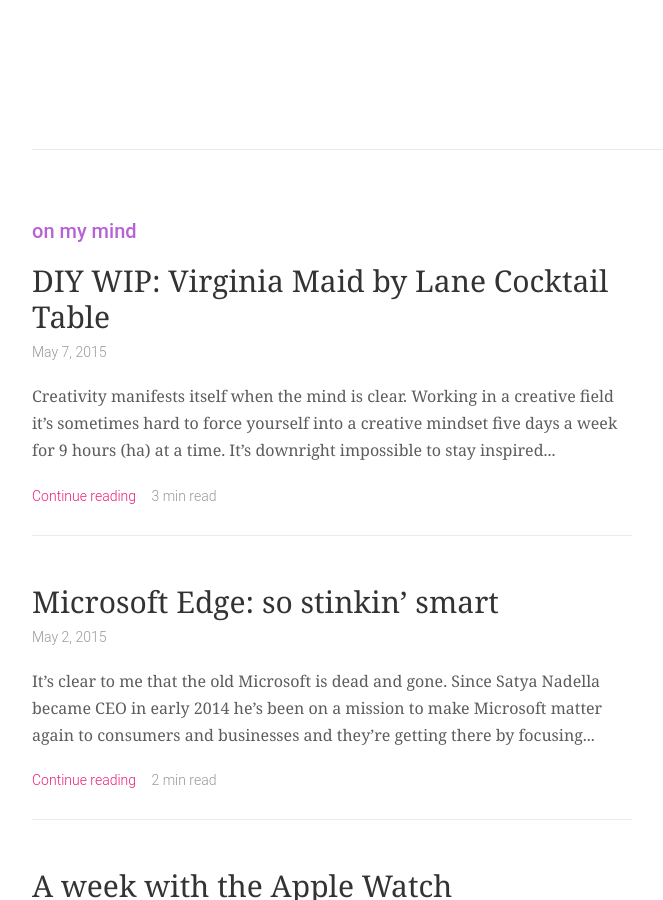
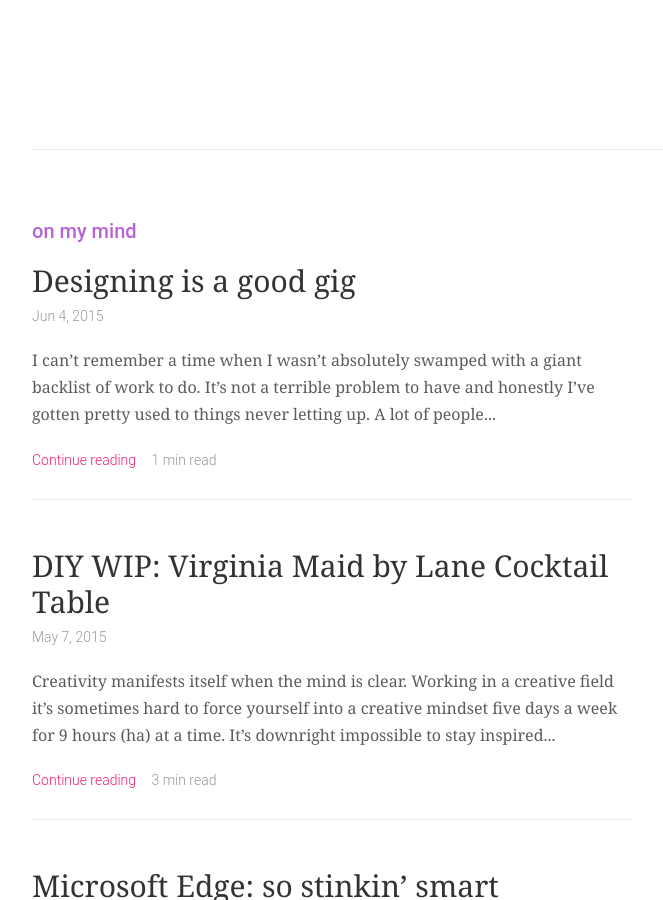
Before and after one commit to joshsadler/blog, a Jekyll site: the page built from index.html, in a window 1280 px wide and 900 px high, scrolled down 471 px. Shown: the whole window, without its empty margins (83-746 px from the left). Built offline with Jekyll 4.4.1, drawn with Linux system fonts in a browser that asks for light colours; the list of posts is cut into pages by our own code; some of the changed lines change nothing that is shown.

Commit message:
new post!

```diff
--- a/_config.yml
+++ b/_config.yml
@@ -3,7 +3,7 @@
 email: joshsadler@me.com
 description: "UX designer at Fintech company, Jack Henry & Associates, living in Cedar Falls, Iowa."
 baseurl: ""
-url: "http://www.joshsadler.co"
+url: "http://www.joshsadler.com"
 twitter_username: joshsadler
 github_username:  joshsadler
 
--- /dev/null
+++ b/_posts/2015-06-04-designing-is-a-good-gig.markdown
@@ -0,0 +1,18 @@
+---
+layout: post
+title:  "Designing is a good gig"
+date:   2015-06-04 20:13:00
+tags:
+- design
+- product
+- creativity
+comments: true
+---
+
+I can't remember a time when I wasn't absolutely swamped with a giant backlist of work to do. It's not a terrible problem to have and honestly I've gotten pretty used to things never letting up. A lot of people feed on that environment, I may be one of those people.
+
+So for the last five years I've been designing professionally but the work I've been doing lately has been maybe the most fulfilling. I launched a brand new design language for our enterprise apps, it's basically a style guide for everybody in the company to use so that they engineer their apps to a certain standard. It's all built in some of the nicest, cleanest CSS and HTML I've written, all built on the BEM naming convention which I think helps people to understand easier as they read through it.
+
+On top of releasing the new design language in HTML and CSS, I also had to design it. The amazing things we have planned at JHA are starting to come to life. I'm getting to solve some really interesting problems, come up with new product ideas and then design them. I can't go into any of it, but man...
+
+It's a good gig.
```
